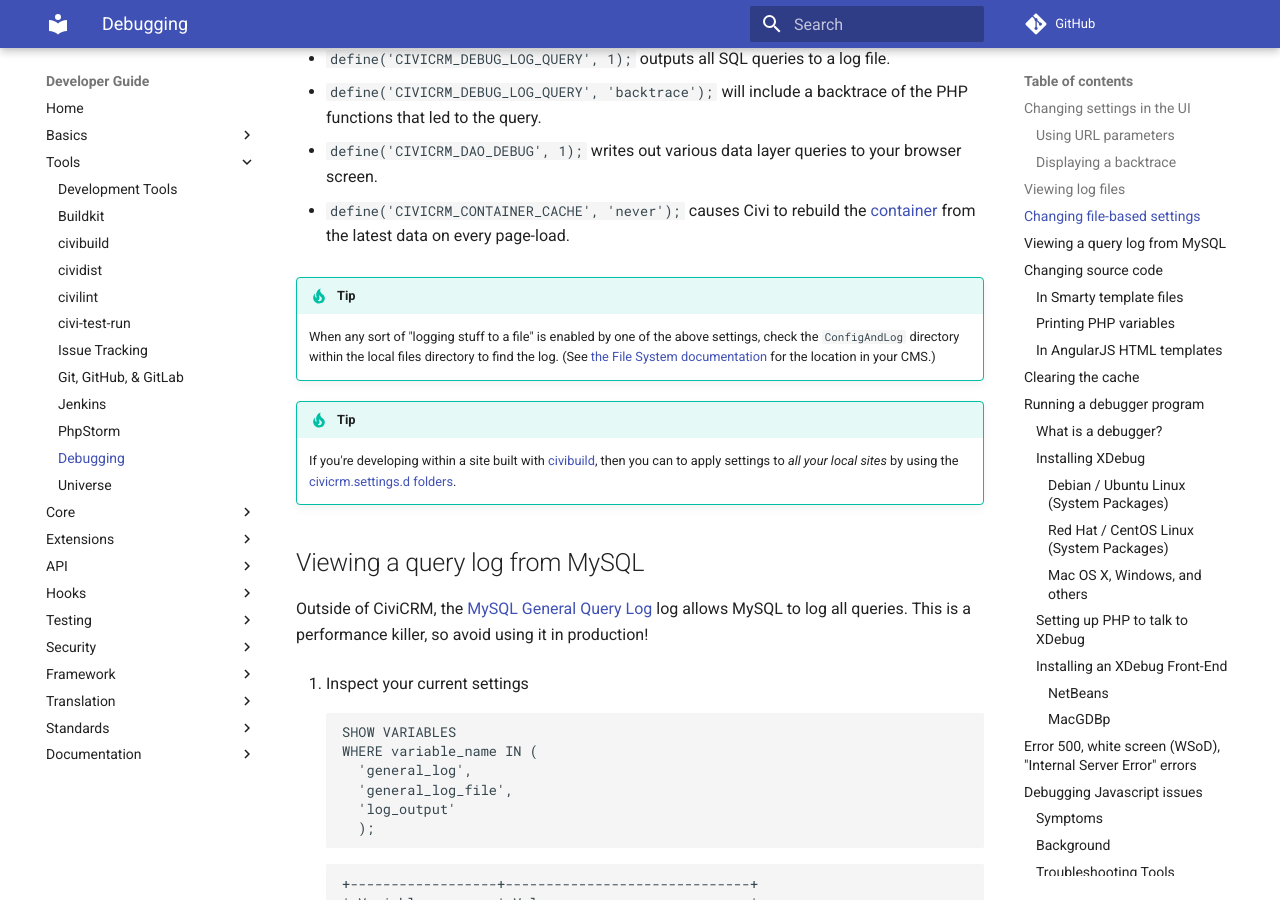
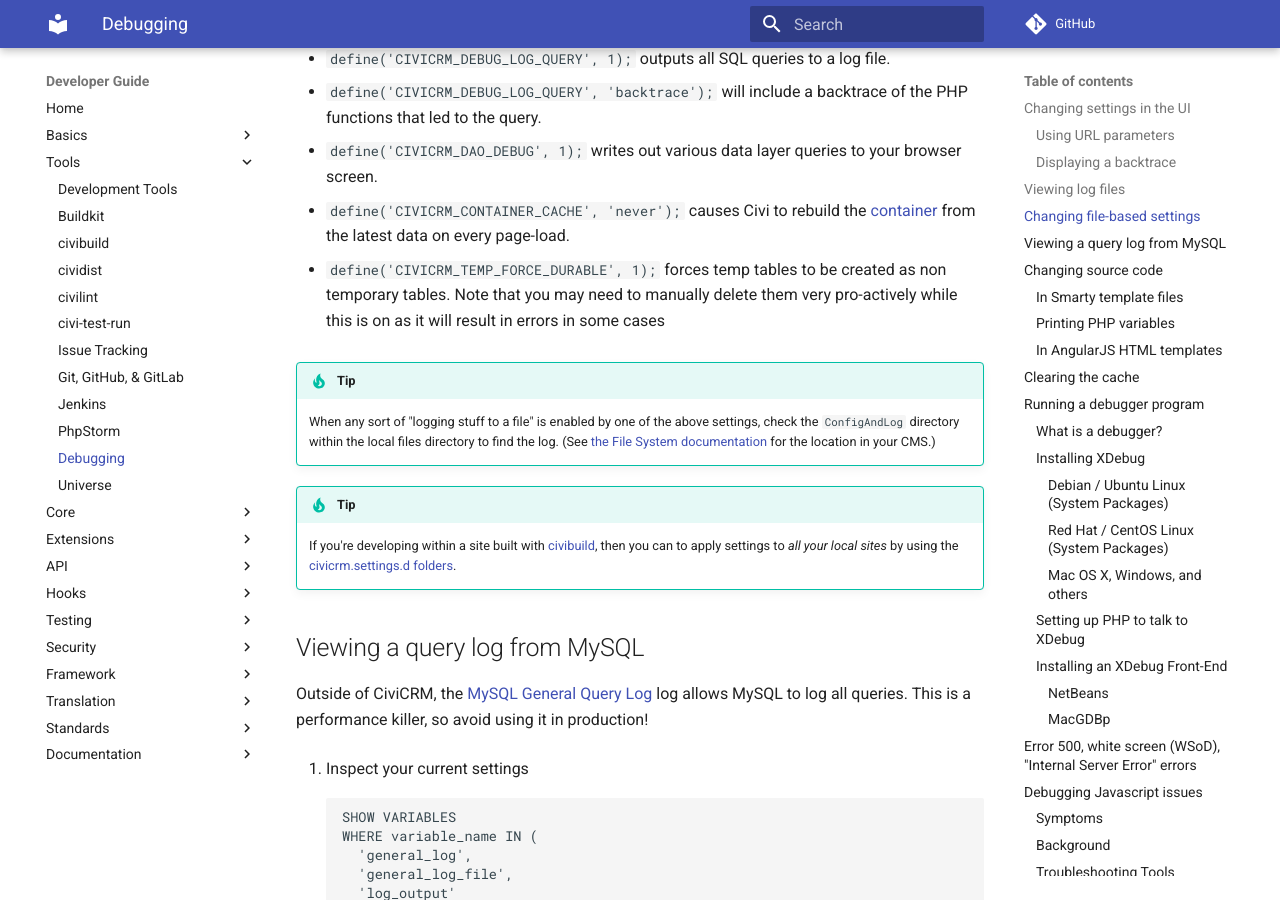
Before and after one commit to civicrm/civicrm-dev-docs, an MkDocs documentation site: the page built from docs/tools/debugging.md, in a window 1280 px wide and 900 px high, scrolled down 2265 px. Built offline with MkDocs 1.6.1 and Material for MkDocs 9.7.7, drawn with Linux system fonts in a browser that asks for light colours; comment, search, counter and statistics services are not loaded; old or Windows-style settings are respelled for this version of MkDocs.

Commit message:
add 'CIVICRM_TEMP_FORCE_DURABLE'

```diff
--- a/docs/tools/debugging.md
+++ b/docs/tools/debugging.md
@@ -61,6 +61,8 @@
 - `define('CIVICRM_DAO_DEBUG', 1);` writes out various data layer queries to your browser screen.
 
 - `define('CIVICRM_CONTAINER_CACHE', 'never');` causes Civi to rebuild the [container](http://symfony.com/doc/current/service_container.html) from the latest data on every page-load.
+
+- `define('CIVICRM_TEMP_FORCE_DURABLE', 1);` forces temp tables to be created as non temporary tables. Note that you may need to manually delete them very pro-actively while this is on as it will result in errors in some cases
 
 !!! tip
     When any sort of "logging stuff to a file" is enabled by one of the
```
